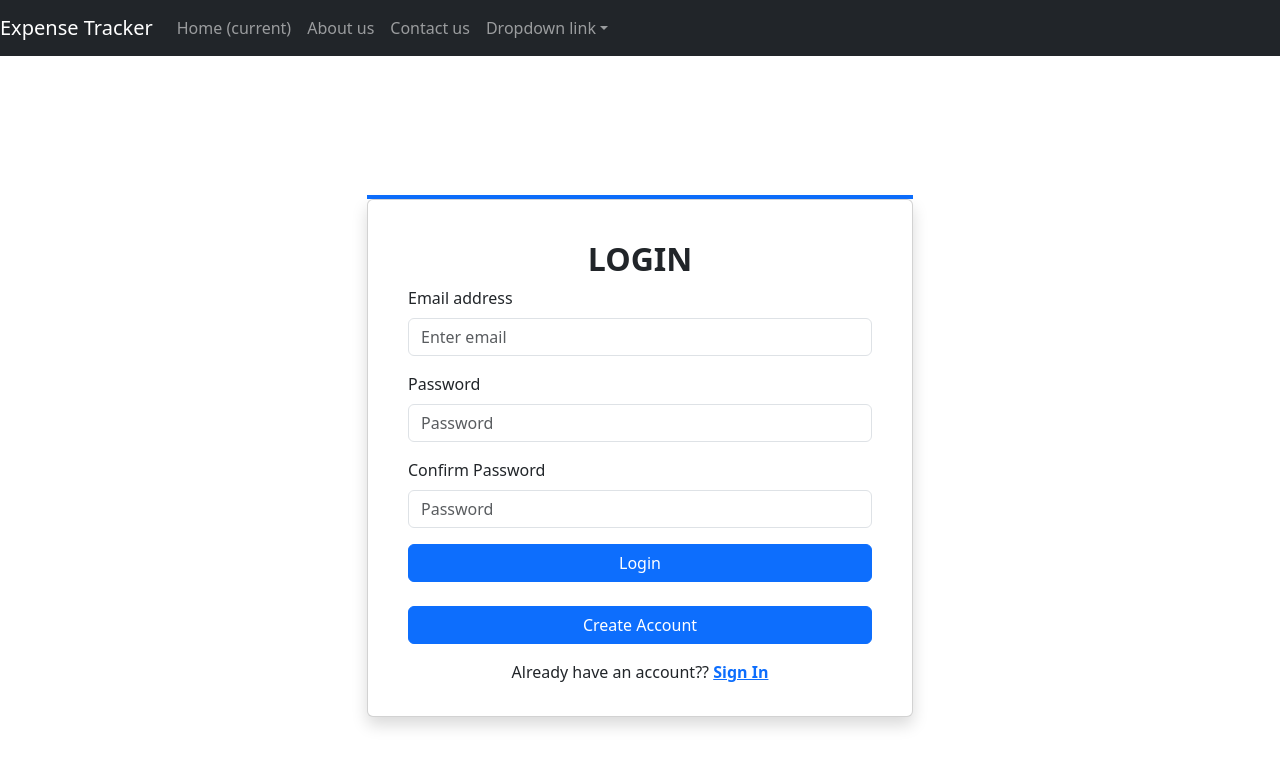
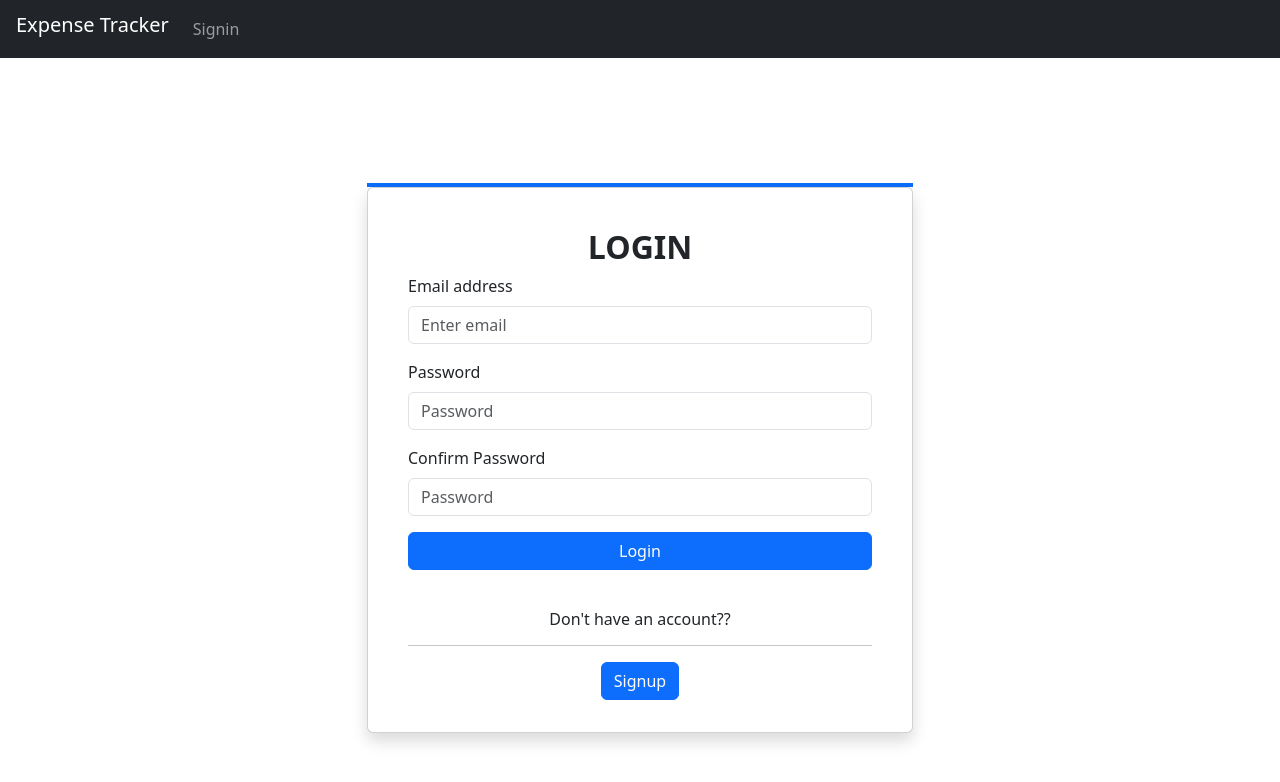
Before and after one commit to udvikas/new_expense_tracker, a React (Create React App) app: page / in a window 1280 px wide. Shown: the top 782 px of the page. Built offline with nearby package versions, Linux system fonts and the light colour scheme.

Commit message:
Login Screen

```diff
--- a/package.json
+++ b/package.json
@@ -11,6 +11,7 @@
     "react": "^18.2.0",
     "react-bootstrap": "^2.7.4",
     "react-dom": "^18.2.0",
+    "react-router-dom": "^6.13.0",
     "react-scripts": "5.0.1",
     "web-vitals": "^2.1.4"
   },
--- a/public/index.html
+++ b/public/index.html
@@ -24,7 +24,7 @@
       work correctly both with client-side routing and a non-root public URL.
       Learn how to configure a non-root public URL by running `npm run build`.
     -->
-    <title>React App</title>
+    <title>New Expense Tracker</title>
   </head>
   <body>
     <noscript>You need to enable JavaScript to run this app.</noscript>
--- a/src/App.js
+++ b/src/App.js
@@ -1,12 +1,20 @@
 import "bootstrap/dist/css/bootstrap.min.css";
 import Navbar from "./Navigation/Navbar";
 import Signup from "./Signup/Signup";
+import { Route, Routes } from "react-router-dom";
+import {useContext} from 'react'
+import { AuthContext } from "./store/auth-context";
+import Home from "./Home/Home";
 
 function App() {
+  const authCtx = useContext(AuthContext);
   return (
     <div>
-     <Navbar/>
-     <Signup/>
+      <Navbar />
+      <Routes>
+        {!authCtx.isLoggedIn && <Route path="/" element=<Signup /> />}
+        <Route path="/home" element=<Home/>/>
+      </Routes>
     </div>
   );
 }
--- /dev/null
+++ b/src/Home/Home.js
@@ -0,0 +1,11 @@
+import React from 'react'
+
+const Home = () => {
+  return (
+    <h1>
+      Welcome to Expense Tracker
+    </h1>
+  )
+}
+
+export default Home
--- a/src/Navigation/Navbar.js
+++ b/src/Navigation/Navbar.js
@@ -1,11 +1,23 @@
-import React from "react";
+import React, { useContext } from "react";
+import { AuthContext } from "../store/auth-context";
+import { useNavigate } from "react-router-dom";
+import { Link } from "react-router-dom";
+const Navbar = () => {
+  const authCtx = useContext(AuthContext)
+  const navigate = useNavigate();
+  const isLoggedIn = authCtx.isLoggedIn;
 
-const Navbar = () => {
+  const logoutHandler = () => {
+    authCtx.Logout();
+    console.log('successfully logged out!')
+
+    navigate('/');
+ }
   return (
     <nav className="navbar navbar-expand-lg navbar-dark bg-dark">
-      <a className="navbar-brand" href="#">
+      <h5 style={{marginLeft:'1rem'}} className="navbar-brand">
         Expense Tracker
-      </a>
+      </h5>
       <button
         className="navbar-toggler"
         type="button"
@@ -20,49 +32,18 @@ const Navbar = () => {
 
       <div className="collapse navbar-collapse" id="navbarNavDropdown">
         <ul className="navbar-nav">
-          <li className="nav-item active">
-            <a className="nav-link" href="#">
-              Home <span className="sr-only">(current)</span>
-            </a>
-          </li>
-          <li className="nav-item">
-            <a className="nav-link" href="#">
-              About us
-            </a>
-          </li>
-          <li className="nav-item">
-            <a className="nav-link" href="#">
-              Contact us
-            </a>
-          </li>
-          <li className="nav-item dropdown">
-            <a
-              className="nav-link dropdown-toggle"
-              href="#"
-              id="navbarDropdownMenuLink"
-              data-toggle="dropdown"
-              aria-haspopup="true"
-              aria-expanded="false"
-            >
-              Dropdown link
-            </a>
-            <div
-              className="dropdown-menu"
-              aria-labelledby="navbarDropdownMenuLink"
-            >
-              <a className="dropdown-item" href="#">
-                Action
-              </a>
-              <a className="dropdown-item" href="#">
-                Another action
-              </a>
-              <a className="dropdown-item" href="#">
-                Something else here
-              </a>
-            </div>
-          </li>
+         {!isLoggedIn && <li className="nav-item">
+            <Link to="/" className="nav-link">
+              Signin
+            </Link>
+          </li>}
         </ul>
       </div>
+      {isLoggedIn && (
+            <li>
+              <button onClick={logoutHandler}>Logout</button>
+            </li>
+          )}
     </nav>
   );
 };
--- a/src/Signup/Signup.js
+++ b/src/Signup/Signup.js
@@ -2,9 +2,12 @@ import React, { useContext, useRef, useState } from 'react'
 import { Col, Button, Row, Container, Card, Form } from "react-bootstrap";
 import { AuthContext } from '../store/auth-context';
 import axios from "axios";
+import { useNavigate } from 'react-router-dom';
+
 export default function Signup() {
+    const [isLogin, setIsLogin] = useState(true);
+    const navigate = useNavigate();
 
-    const [ isLogin, setIsLogin ] = useState(true);
     const authContext = useContext(AuthContext);
     const emailInputRef = useRef();
     const passwordInputRef = useRef();
@@ -20,14 +23,11 @@ export default function Signup() {
         const enteredPassword = passwordInputRef.current.value;
         const enteredConfirmPassword = confirmPasswordInputRef.current.value;
 
-        // let url;
-        // if(isLogin) {
-        //     url = "https://identitytoolkit.googleapis.com/v1/accounts:signInWithPassword?key=AIzaSyAN6DmGKUsukndPy4YuaPtcJOezDqk3XXk";
-        // } else {
-        //     url = "https://identitytoolkit.googleapis.com/v1/accounts:signUp?key=AIzaSyAN6DmGKUsukndPy4YuaPtcJOezDqk3XXk";
-        // }
-        let url = "https://identitytoolkit.googleapis.com/v1/accounts:signUp?key=AIzaSyAN6DmGKUsukndPy4YuaPtcJOezDqk3XXk";
-        axios.post(url, {
+      let url;
+          if(isLogin) {
+            url = "https://identitytoolkit.googleapis.com/v1/accounts:signInWithPassword?key=AIzaSyAN6DmGKUsukndPy4YuaPtcJOezDqk3XXk";
+
+       axios.post(url, {
             email:enteredEmail,
             password:enteredPassword,
             confirmPassword:enteredConfirmPassword,
@@ -40,9 +40,32 @@ export default function Signup() {
             return res.data;
           }).then((data) => {
             authContext.Login(data.idToken);
+            navigate('/home');
             console.log(data);
-            console.log('successfully signed up!');
+            console.log('successfully signedin!');
+            localStorage.getItem("TokenID");
           }).catch(err => console.log('err', err.message));
+
+        } else {
+            url = "https://identitytoolkit.googleapis.com/v1/accounts:signUp?key=AIzaSyAN6DmGKUsukndPy4YuaPtcJOezDqk3XXk";
+            axios.post(url, {
+              email:enteredEmail,
+              password:enteredPassword,
+              confirmPassword:enteredConfirmPassword,
+              returnSecureToken: true,
+          }).then((res) => {
+              if (res.status !== 200) {
+                let errorMessage = "Authentication failed";
+                throw new Error(errorMessage);
+              }
+              return res.data;
+            }).then((data) => {
+              authContext.Login(data.idToken);
+              localStorage.setItem("TokenID", data.idToken)
+              console.log(data);
+              console.log('successfully Signedup!');
+            }).catch(err => console.log('err', err.message));
+        }
     }
 
 
@@ -55,8 +78,39 @@ export default function Signup() {
             <Card className="shadow px-4">
               <Card.Body>
                 <div className="mb-3 mt-md-4">
-                  <h2 className="fw-bold mb-2 text-center text-uppercase ">{isLogin ? "Login" : "Signup"}</h2>
+                  <h2 className="fw-bold mb-2 text-center text-uppercase ">{isLogin ? "Login" : "Sign Up"}</h2>
                   <div className="mb-3">
+                    {!isLogin ? <Form onSubmit={submitHandler}>
+                      <Form.Group className="mb-3" controlId="formBasicEmail">
+                        <Form.Label className="text-center">
+                          Email address
+                        </Form.Label>
+                        <Form.Control type="email" placeholder="Enter email" ref={emailInputRef} />
+                      </Form.Group>
+
+                      <Form.Group
+                        className="mb-3"
+                        controlId="formBasicPassword1"
+                      >
+                        <Form.Label>Password</Form.Label>
+                        <Form.Control type="password" placeholder="Password" ref={passwordInputRef} />
+                      </Form.Group>
+                      <Form.Group
+                        className="mb-3"
+                        controlId="formBasicPassword2"
+                      >
+                        <Form.Label>Confirm Password</Form.Label>
+                        <Form.Control type="password" placeholder="Password"  ref={confirmPasswordInputRef} />
+                      </Form.Group>
+
+                      <div className="d-grid">
+                         <Button  variant="primary" type="submit">
+                        {isLogin ? "Login" : "Create Account"}
+                        </Button>
+                      </div><br/>
+                    </Form>
+                    :
+
                     <Form onSubmit={submitHandler}>
                       <Form.Group className="mb-3" controlId="formBasicEmail">
                         <Form.Label className="text-center">
@@ -79,30 +133,28 @@ export default function Signup() {
                         <Form.Label>Confirm Password</Form.Label>
                         <Form.Control type="password" placeholder="Password"  ref={confirmPasswordInputRef} />
                       </Form.Group>
-                      <Form.Group
-                        className="mb-3"
-                        controlId="formBasicCheckbox"
-                      >
-                      </Form.Group>
                       <div className="d-grid">
-                        <Button variant="primary" type="submit">
-                          { isLogin ? "Login" : "Create Account"}
-
+                        <Button  variant="primary" type="submit">
+                        {isLogin ? "Login" : "Create Account"}
                         </Button>
                       </div><br/>
-                      <div className="d-grid">
+                    </Form>}
+                    <div className="mt-3">
+                    {isLogin ? <h6 className="mb-0  text-center">
+                      Don't have an account??{" "}
+                      <hr />
                         <Button variant="primary" type="submit" onClick={switchAuthModeHandler}>
-                          { isLogin ? "Create Account" : "Login With Existing Account"}
+                        {/* { isLogin ? "Signup" : "Login With Existing Account"} */}
+                        Signup
                         </Button>
-                      </div>
-                    </Form>
-                    <div className="mt-3">
-                      <p className="mb-0  text-center">
+                      </h6> : <h6 className="mb-0  text-center">
                       Already have an account??{" "}
-                        <a href="{''}" className="text-primary fw-bold">
-                          Sign In
-                        </a>
-                      </p>
+                      <hr />
+                        <Button variant="primary" type="submit" onClick={switchAuthModeHandler}>
+                        {/* { isLogin ? "Signup" : "Login With Existing Account"} */}
+                        Login
+                        </Button>
+                      </h6> }
                     </div>
                   </div>
                 </div>
--- a/src/index.js
+++ b/src/index.js
@@ -3,12 +3,13 @@ import ReactDOM from 'react-dom/client';
 import './index.css';
 import App from './App';
 import reportWebVitals from './reportWebVitals';
+import { BrowserRouter } from 'react-router-dom';
 
 const root = ReactDOM.createRoot(document.getElementById('root'));
 root.render(
-  <React.StrictMode>
-    <App />
-  </React.StrictMode>
+  <BrowserRouter>
+  <App />
+  </BrowserRouter>
 );
 
 // If you want to start measuring performance in your app, pass a function
--- a/src/store/auth-context.js
+++ b/src/store/auth-context.js
@@ -7,7 +7,7 @@ export const AuthContext = React.createContext({
     Logout: () => {},
 })
 
-export const AuthContextProvider = ({children}) => {
+export const AuthContextProvider = (props) => {
     const intitialToken = localStorage.getItem("tokenID");
     const [ token, setToken ] = useState(intitialToken);
     const userIsLoggedIn = !!token;
@@ -31,7 +31,7 @@ export const AuthContextProvider = ({children}) => {
 
     return (
         <AuthContext.Provider value={contextValue}>
-            {children}
+            {props.children}
         </AuthContext.Provider>
     )
 }
```
Also changed, not shown: src/Signin.js/Signin.js (added, +113 -0 lines), 1 other file (tests, documents, lock files or other folders).
